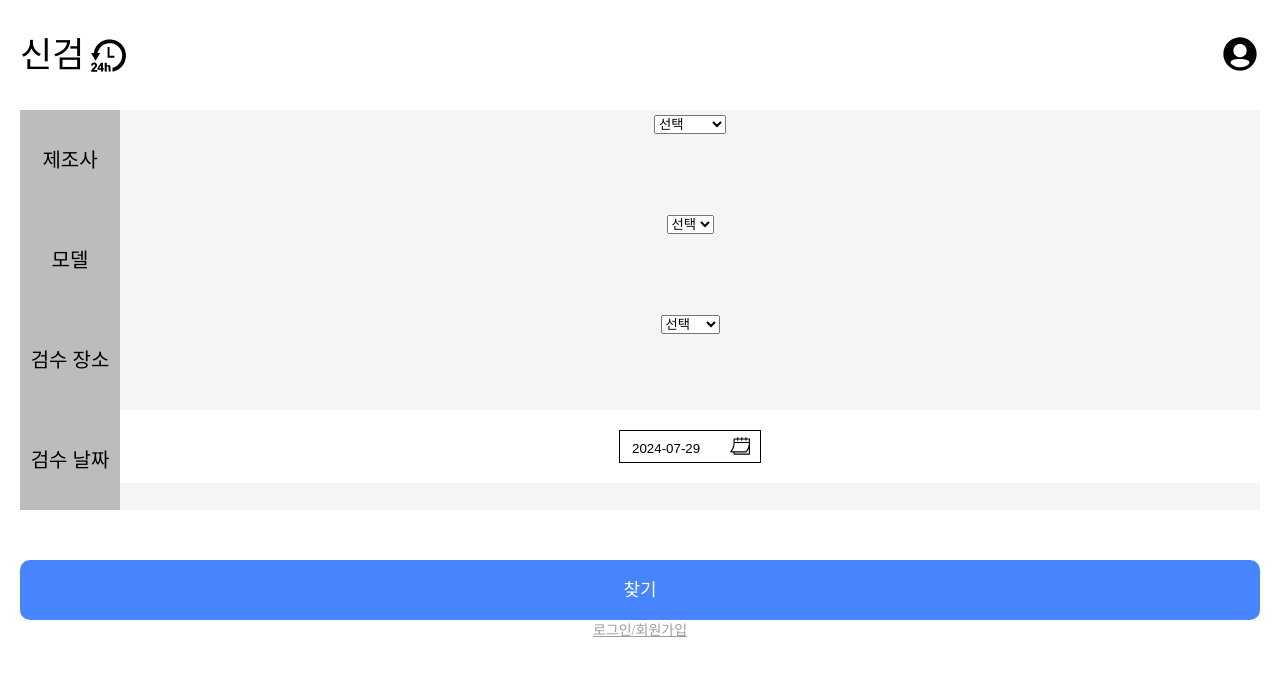
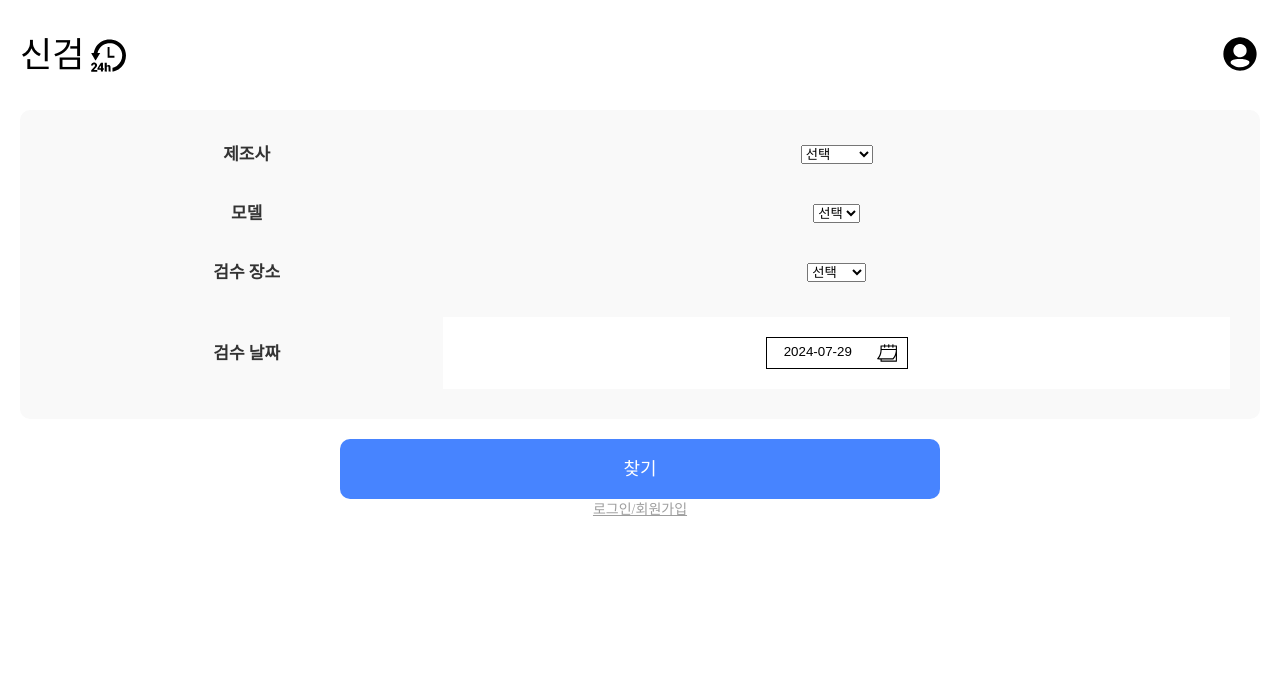
Before and after one commit to KEBBootCamp/Frontend, a React (Vite) app: page / in a window 1280 px wide. Shown: the top 676 px of the page. Built offline with nearby package versions, Linux system fonts and the light colour scheme; a web font is replaced by a local one.

Commit message:
style: 홈페이지 디자인 수정

```diff
--- a/src/pages/Home.jsx
+++ b/src/pages/Home.jsx
@@ -100,47 +100,56 @@ export default Home;
 
 const HomePageWrapper = styled.div`
     width: 100vw;
-    height: 100dvh;
+    height: 100vh;
     padding: 2rem;
+    background: white;
+    display: flex;
+    flex-direction: column;
+    align-items: center;
 `;
 
 const SelectBodyWrapper = styled.div`
-    border-radius: 5px;
+    width: 100%;
+
+    display: flex;
+    flex-direction: column;
+    gap: 1rem;
+
     margin-top: 2rem;
+    padding: 2rem;
+    border-radius: 10px;
+    background-color: #f9f9f9;
 `;
 
 const SelectBoxWrapper = styled.div`
-    width: 100%;
-    height: 10rem;
+    display: flex;
+    align-items: center;
+    text-align: center;
 
-    display: flex;
-
-    font-size: 2rem;
-    background-color: rgb(245, 245, 247);
+    padding: 1rem;
+    /* background-color: #f1f1f1; */
+    border-radius: 5px;
 `;
 
 const LeftBox = styled.div`
-    width: 10rem;
+    flex: 1;
+    font-size: 1.7rem;
+    font-weight: bold;
+    color: #333;
+`;
+
+const RightBox = styled.div`
+    flex: 2;
+`;
+
+const ButtonWrapper = styled.div`
+    width: 100%;
+    max-width: 600px;
 
     display: flex;
     flex-direction: column;
     align-items: center;
-    justify-content: center;
-
-    background-color: #bcbcbc;
-`;
-
-const RightBox = styled.div`
-    width: calc(100% - 10rem);
-`;
-
-const ButtonWrapper = styled.div`
-    width: 100%;
-
-    display: flex;
-    flex-direction: column;
-    align-items: center;
-    margin-top: 5rem;
+    margin-top: 2rem;
 `;
 
 const FindButton = styled.button`
```
